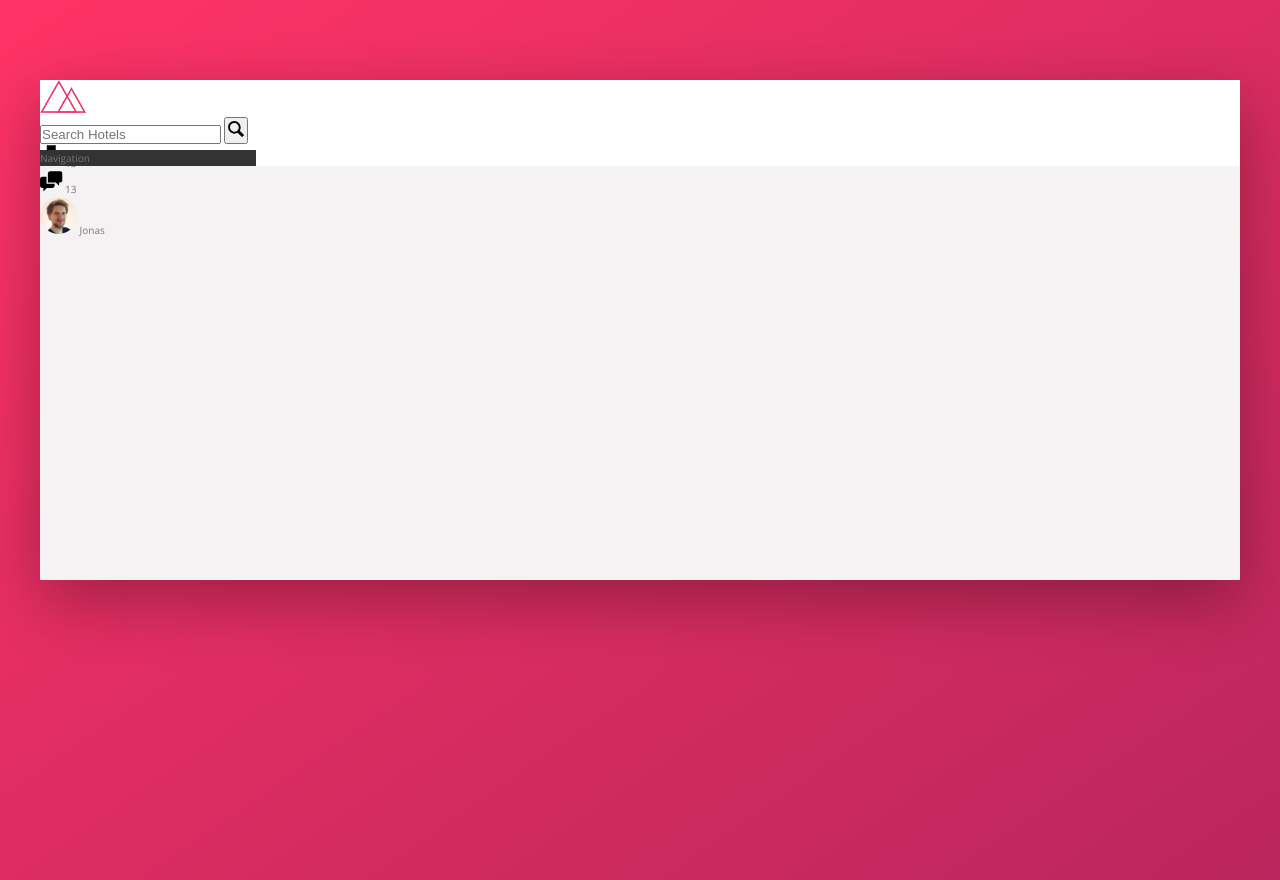
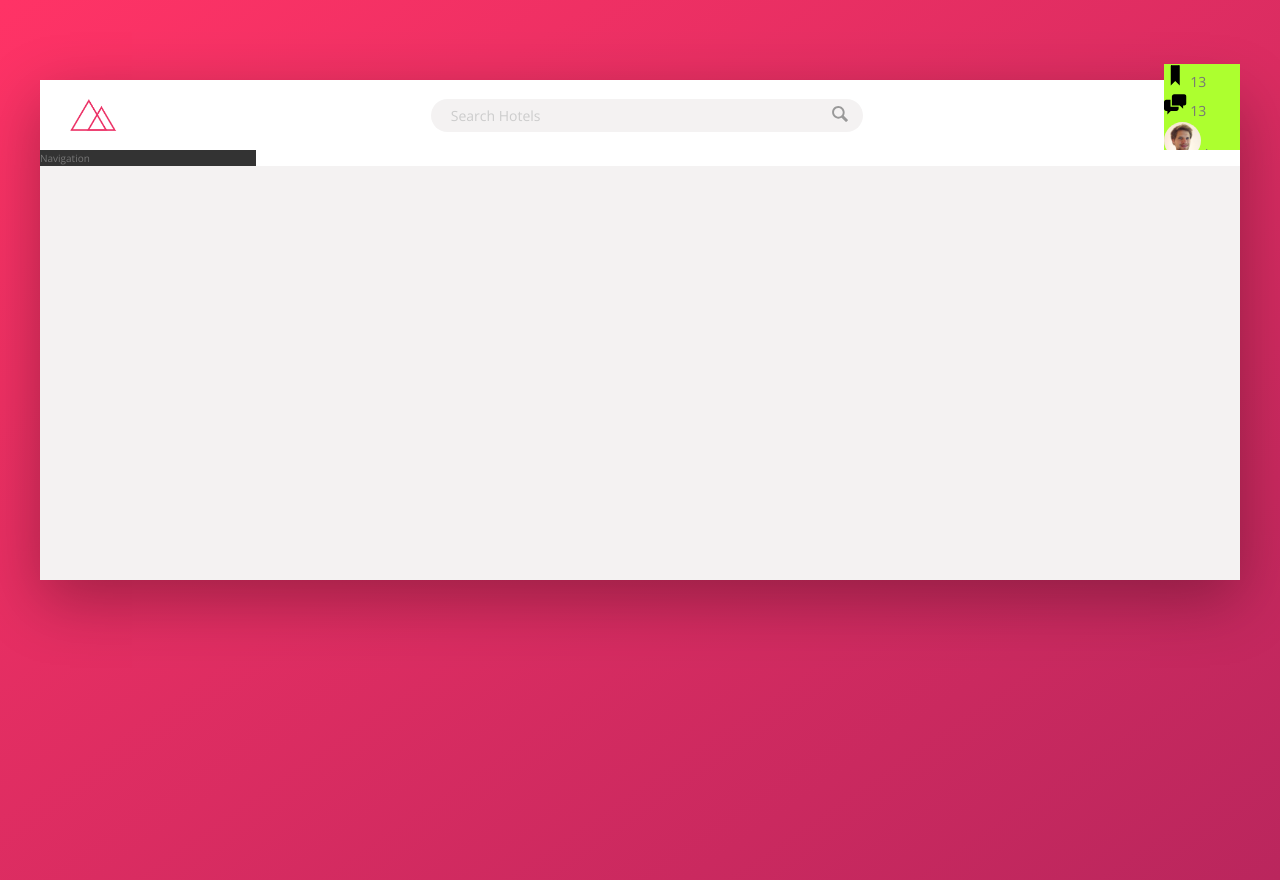
Before and after one commit to scottpeat/trillo, a website: page index.html in a window 1280 px wide. Drawn offline with nearby package versions, Linux system fonts and the light colour scheme.

Commit message:
Finished work on search bar component

```diff
--- a/sass/_components.scss
+++ b/sass/_components.scss
@@ -2,28 +2,70 @@
 // LOGO
 .logo {
     height: 3.25rem;
+    margin-left: 3rem;
 }
 
 ////////////////////
 /// Search Box
 .search {
+    flex: 0 0 40%;
+
+    display: flex;
+    align-items: center;
+    justify-content: center;
+
     &__input {
+        font-family: inherit;
+        font-size: inherit;
+        color: inherit;
+        background-color: var(--color-grey-light-2);
+        border: none;
+        padding: .7rem 2rem;
+        border-radius: 100px;
+        width: 90%;
+        transition: all .2s;
+        margin-right: -3.25rem;
 
+        &:focus {
+            outline: none;
+            width: 100%;
+            background-color: var(--color-grey-light-3);
+        }
+
+        &::-webkit-input-placeholder {
+            font-weight: 100;
+            color: var(--color-grey-light-4);
+        }
+    }
+
+    &__input:focus + &__button {
+        background-color: var(--color-grey-light-3);
     }
 
     &__button {
+        border: none;
+        background-color: var(--color-grey-light-2);
 
+        &:focus {
+            outline: none;
+        }
+
+        &:active {
+            transform: translateY(.2rem);
+        }
     }
 
     &__icon {
         height: 2rem;
         width: 2rem;
+        fill: var(--color-grey-dark-3);
     }
 }
 
 ////////////////////
 //  USER Navigation
 .user-nav {
+    background-color: greenyellow;
     &__icon-box {
 
     }
--- a/sass/_layout.scss
+++ b/sass/_layout.scss
@@ -9,8 +9,12 @@
 
 .header {
     height: 7rem;
+    font-size: 1.4rem;
     background-color: #fff;
     border-bottom: var(--color-grey-light-2);
+    display: flex;
+    justify-content: space-between;
+    align-items: center;
 }
 
 .content {
```
Also changed, not shown: css/style.css.
